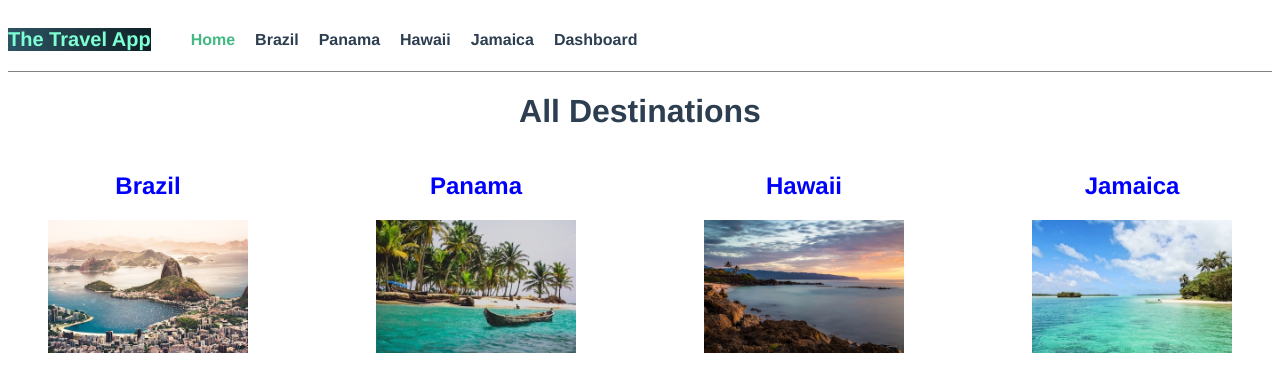
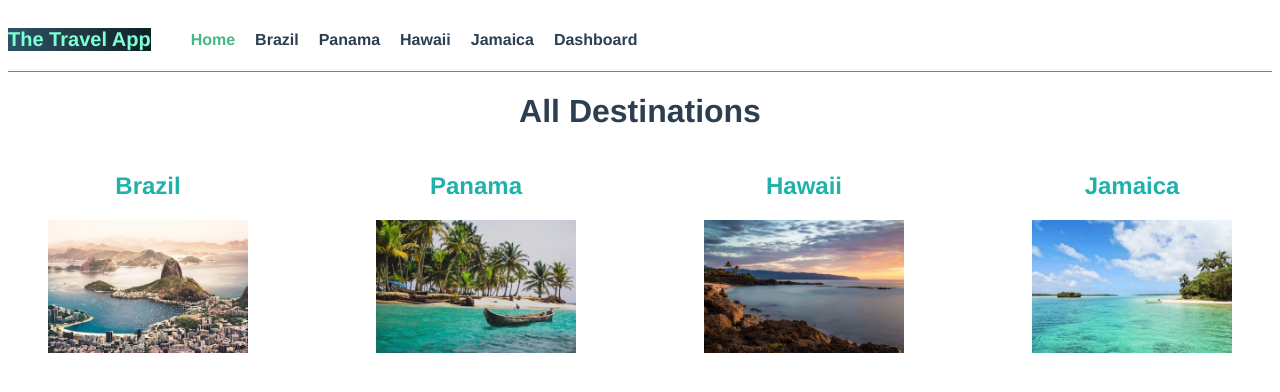
Before and after one commit to cadetCoder/travel-app-vue, a Vue app: page / in a window 1280 px wide. Shown: the top 392 px of the page. Built offline with nearby package versions, Linux system fonts and the light colour scheme.

Commit message:
home debug

```diff
--- a/src/views/Home.vue
+++ b/src/views/Home.vue
@@ -20,7 +20,7 @@
           >
             <img
               :src="require(`@/assets/${destination.image}`)"
-              alt="destination.name"
+              :alt="destination.name"
             />
           </router-link>
         </figure>
@@ -32,9 +32,8 @@
 <script>
 // @ is an alias to /src
 import store from "@/store.js";
-
 export default {
-  name: "Home",
+  name: "home",
   components: {},
   data() {
     return {
@@ -43,7 +42,6 @@ export default {
   },
 };
 </script>
-
 <style scoped>
 .home {
   max-width: 1400px;
@@ -57,7 +55,7 @@ img {
   justify-content: space-between;
 }
 a {
-  color: blue;
+  color: lightseagreen;
   text-decoration: none;
 }
 a:hover,
```
